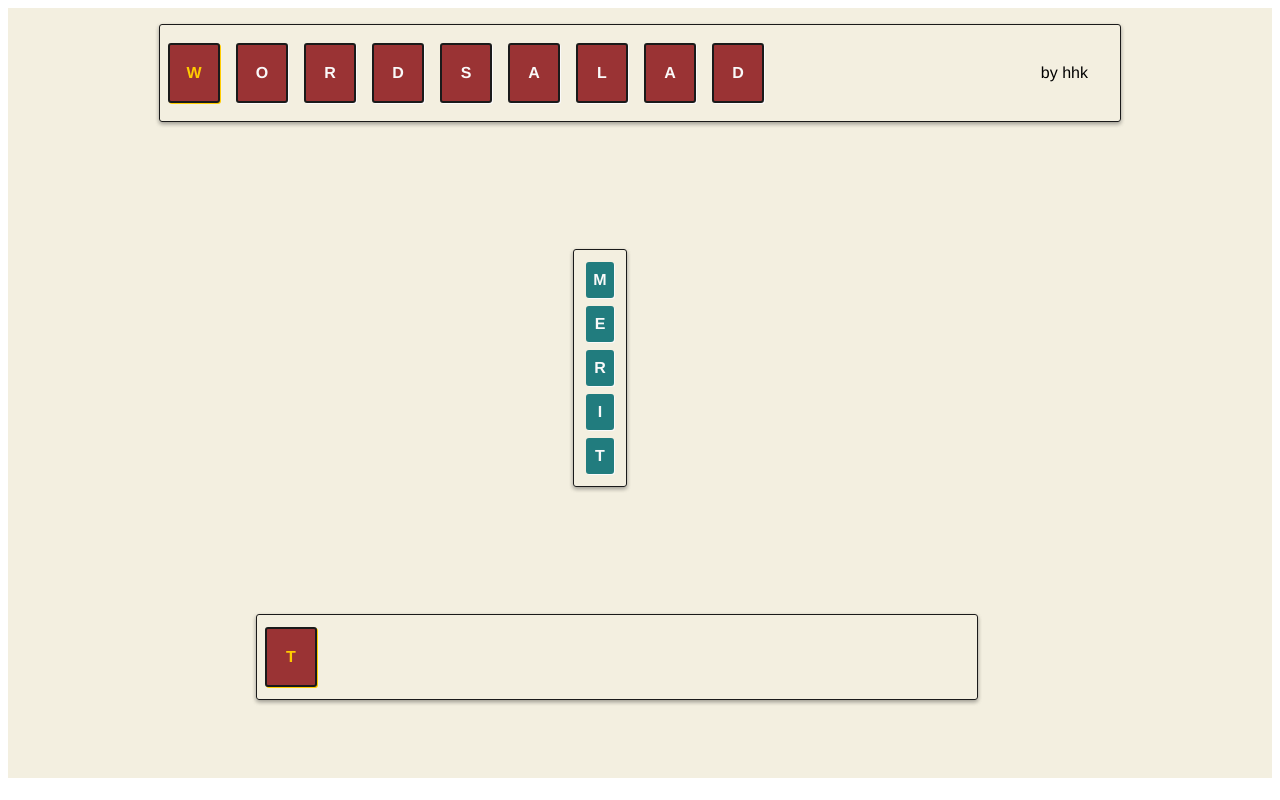
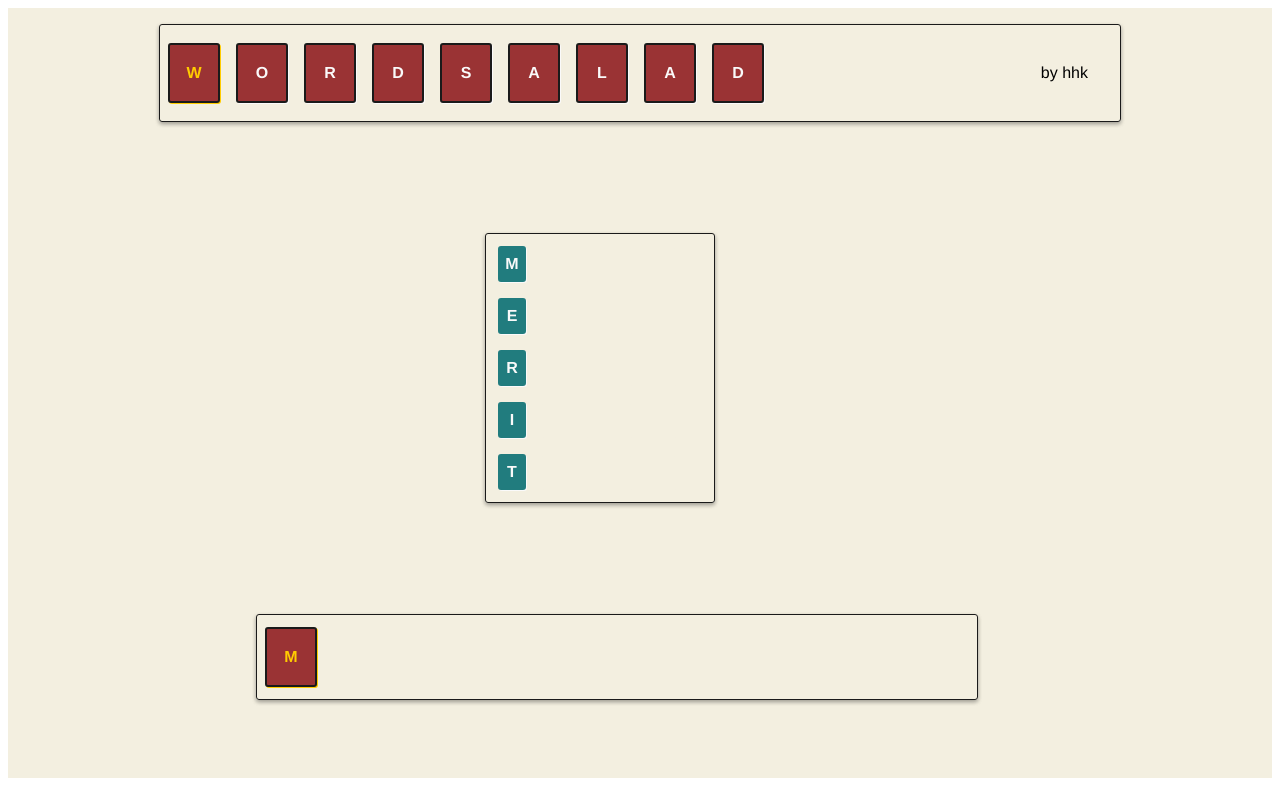
Before and after one commit to henryk1229/wrd-sld, a React (Vite) app: page / in a window 1280 px wide. Built offline with nearby package versions, Linux system fonts and the light colour scheme.

Commit message:
feat: initial word matrix

```diff
--- a/src/app/board.tsx
+++ b/src/app/board.tsx
@@ -22,7 +22,7 @@ const spellCheckWord = async (currentWord: string[]) => {
 const determineFirstLetter = (submittedWords: string[][]) => {
   const lastSubmittedWord = submittedWords[submittedWords.length - 1];
   const letter =
-    submittedWords.length < 1
+    submittedWords.length <= 1
       ? lastSubmittedWord[0]
       : lastSubmittedWord[lastSubmittedWord.length - 1];
   return letter;
--- a/src/app/spring-board.tsx
+++ b/src/app/spring-board.tsx
@@ -1,7 +1,7 @@
 import { styled } from '@stitches/react';
 import { animated } from '@react-spring/web';
-import Word from './word';
 import { Spring } from '../hooks/useRotateBoard';
+import WordMatrix from './word-matrix';
 
 const SpringBoardContainer = styled('div', {
   position: 'relative',
@@ -13,8 +13,6 @@ const SpringBoardContainer = styled('div', {
 });
 
 const SB = styled(animated.div, {
-  height: '400 px',
-  width: '400 px',
   border: 'solid 1px #1a1a1a',
   boxShadow: '0 2px 4px 0 rgba(0, 0, 0, 0.2), 0 2px 4px 0 rgba(0, 0, 0, 0.19)',
   borderRadius: '3px',
@@ -34,11 +32,7 @@ const SpringBoard: React.FC<SBProps> = (props) => {
   return (
     <SpringBoardContainer>
       <SB style={spring}>
-        {submittedWords.map((letters: string[], idx: number) => (
-          <div key={idx}>
-            <Word letters={letters} isCurrentWord={false} />
-          </div>
-        ))}
+        <WordMatrix submittedWords={submittedWords} spring={spring} />
       </SB>
     </SpringBoardContainer>
   );
--- a/src/app/tile.tsx
+++ b/src/app/tile.tsx
@@ -15,6 +15,12 @@ const sharedStyles = {
   color: '#fafafa',
 };
 
+const sharedSpringboardStyles = {
+  width: '24px',
+  height: '32px',
+  margin: '8px',
+};
+
 const CurrentWordTile = styled(animated.div, {
   ...sharedStyles,
   width: '48px',
@@ -25,11 +31,16 @@ const CurrentWordTile = styled(animated.div, {
 
 const SpringBoardTile = styled(animated.div, {
   ...sharedStyles,
-  width: '24px',
-  height: '32px',
-  margin: '8px',
+  ...sharedSpringboardStyles,
   backgroundColor: '#217C7E',
   border: 'solid 2px #217C7E',
+});
+
+const EmptyTile = styled('div', {
+  ...sharedStyles,
+  ...sharedSpringboardStyles,
+  border: 'solid 2px #F3EFE0',
+  boxShadow: 'none',
 });
 
 interface TileProps {
@@ -54,8 +65,10 @@ const Tile = (props: TileProps) => {
     >
       {letter?.toUpperCase()}
     </CurrentWordTile>
+  ) : letter ? (
+    <SpringBoardTile>{letter.toUpperCase()}</SpringBoardTile>
   ) : (
-    <SpringBoardTile>{letter.toUpperCase()}</SpringBoardTile>
+    <EmptyTile />
   );
 };
 
--- /dev/null
+++ b/src/app/word-matrix.tsx
@@ -0,0 +1,70 @@
+import Word from './word';
+import { Spring } from '../hooks/useRotateBoard';
+
+interface SBProps {
+  submittedWords: string[][];
+  spring: Spring;
+}
+
+const makeWordMatrix = (submittedWords: string[][]) => {
+  const [firstWord, secondWord, thirdWord, fourthWord] = submittedWords;
+
+  const upperBound = secondWord
+    ? secondWord
+    : Array.from(firstWord, (v, i) => (i === 0 ? v : ''));
+
+  const lowerBound = fourthWord
+    ? fourthWord
+    : Array.from(firstWord, (v, i) => {
+        if (i === 0 && firstWord[firstWord.length - 1]) {
+          return firstWord[firstWord.length - 1];
+        }
+        if (
+          i === firstWord.length - 1 &&
+          thirdWord &&
+          thirdWord[firstWord.length - 1]
+        ) {
+          return thirdWord[firstWord.length - 1];
+        }
+        return '';
+      });
+
+  const innerArrays = [];
+
+  for (let i = 1; i < upperBound.length - 1; i++) {
+    const array = [];
+    for (let innerI = 0; innerI < upperBound.length; innerI++) {
+      if (innerI === 0) {
+        const letter = submittedWords[innerI][i];
+        array.push(letter);
+      } else if (innerI === upperBound.length - 1) {
+        const letter = submittedWords[2] ? submittedWords[2][i] : '';
+        array.push(letter);
+      } else {
+        array.push('');
+      }
+    }
+    innerArrays.push(array);
+  }
+
+  return [upperBound, ...innerArrays, lowerBound];
+};
+
+// This component rotates board when a word is submitted
+const WordMatrix: React.FC<SBProps> = (props) => {
+  const { submittedWords } = props;
+
+  const wordMatrix = makeWordMatrix(submittedWords);
+
+  return (
+    <>
+      {wordMatrix.map((array: string[], idx: number) => (
+        <div style={{ display: 'flex' }} key={idx}>
+          <Word letters={array} isCurrentWord={false} />
+        </div>
+      ))}
+    </>
+  );
+};
+
+export default WordMatrix;
```
